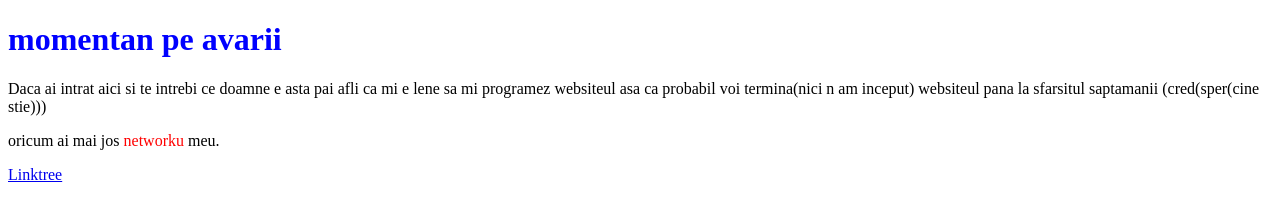
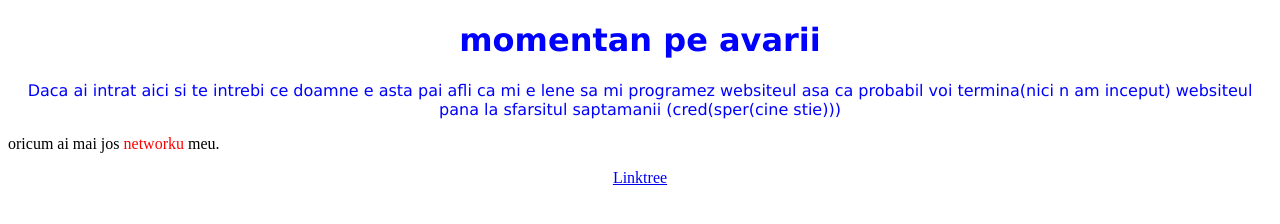
Before and after one commit to hodorojasorin/sorinarseni.me, a plain HTML site: page index.html in a window 1280 px wide. Drawn offline with Linux system fonts and the light colour scheme.

Commit message:
Update mai serios

```diff
--- a/index.html
+++ b/index.html
@@ -8,12 +8,17 @@
     <title>momentan pe avarii</title>
 </head>
 <body>
-    <h1>momentan pe avarii</h1>
-    <p>Daca ai intrat aici si te intrebi ce doamne e asta pai afli ca mi e lene sa mi programez websiteul asa ca probabil voi termina(nici n am inceput) websiteul pana la sfarsitul saptamanii (cred(sper(cine stie)))</p>
+    <div class="info">
+        <h1>momentan pe avarii</h1>
+        <p>Daca ai intrat aici si te intrebi ce doamne e asta pai afli ca mi e lene sa mi programez websiteul asa ca probabil voi termina(nici n am inceput) websiteul pana la sfarsitul saptamanii (cred(sper(cine stie)))</p>
+    </div>
 
+    <div class="neimportant">
+        <p>oricum ai mai jos  <span style="color: red;">networku</span> meu.</p>
+    </div>
 
-    <p>oricum ai mai jos  <span style="color: red;">networku</span> meu.</p>
-
-    <a href="https://linktr.ee/sorinarseni">Linktree</a>
+    <div class="link">
+        <a href="https://linktr.ee/sorinarseni">Linktree</a>
+    </div>
 </body>
 </html>
--- a/style.css
+++ b/style.css
@@ -1,3 +1,10 @@
-h1 {
+.info {
     color:blue;
+    text-align: center;
+    font-family:Verdana, Geneva, Tahoma, sans-serif;
 }
+
+.link{
+    text-align: center;
+
+}
```
